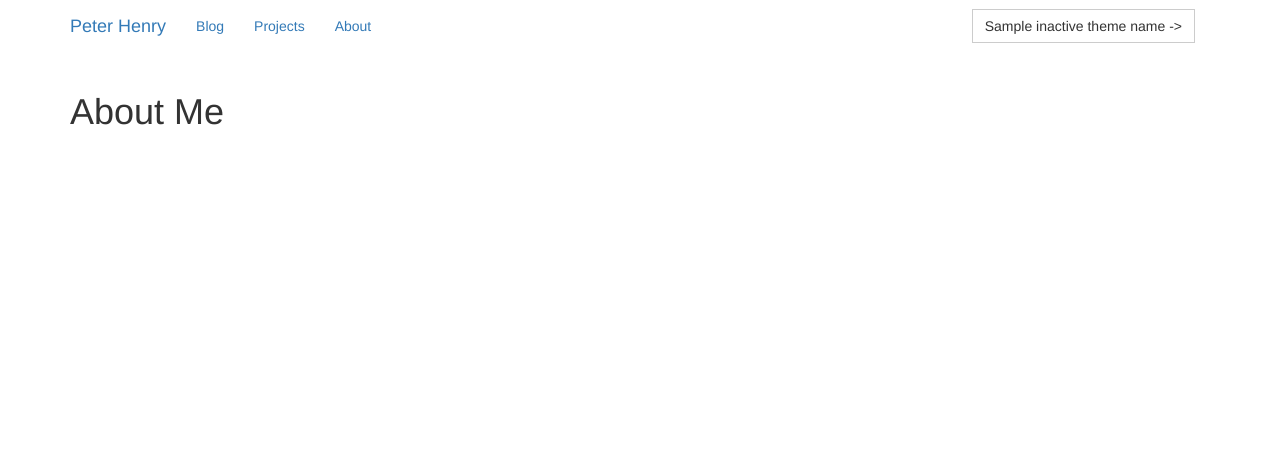
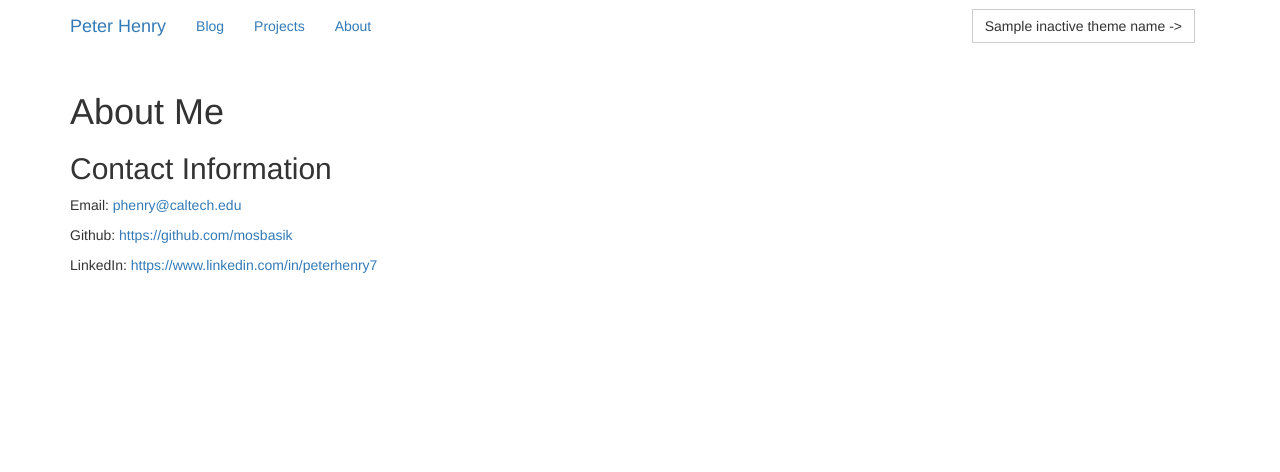
Before and after one commit to mosbasik/portfolio, a Django app: template main/templates/main/about.html in a window 1280 px wide. Shown: the top 472 px of the page. Run offline with Django 3.2, Linux system fonts and the light colour scheme; the template is opened without the code that fills it: most values are stand-ins (such as "Sample title", 1, 10 or a date in 2020); style sheets or scripts are compiled from the project's sources; some libraries are stand-ins or nearby versions.

Commit message:
started on About page content

```diff
--- a/main/templates/main/about.html
+++ b/main/templates/main/about.html
@@ -6,6 +6,22 @@
     <div class="row">
         <div class="col-xs-12">
             <h1>About Me</h1>
+
+            <h2>Contact Information</h2>
+
+            <p>Email: <a target="_top" href="mailto:&#112;&#104;&#101;&#110;&#114;&#121;&#64;&#99;&#97;&#108;&#116;&#101;&#99;&#104;&#46;&#101;&#100;&#117;">&#112;&#104;&#101;&#110;&#114;&#121;&#64;&#99;&#97;&#108;&#116;&#101;&#99;&#104;&#46;&#101;&#100;&#117;</a></p>
+
+            <p>Github: <a href="https://github.com/mosbasik">https://github.com/mosbasik</a></p>
+
+            <p>LinkedIn: <a href="https://www.linkedin.com/in/peterhenry7">https://www.linkedin.com/in/peterhenry7</a></p>
+
+            {# <h2>Ancient History</h2> #}
+
+            {# <p> #}
+
+            {# I have  #}
+
+            {# </p> #}
         </div>
     </div>
 {% endblock content %}
```
Also changed, not shown: main/templates/main/home.html (+5 -5 lines).
